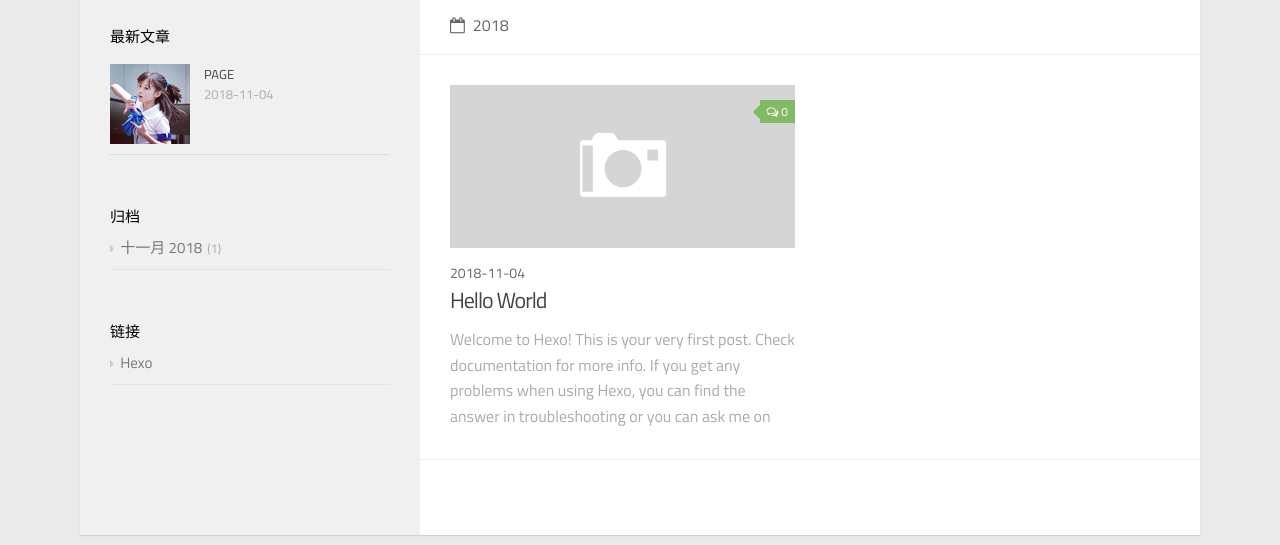
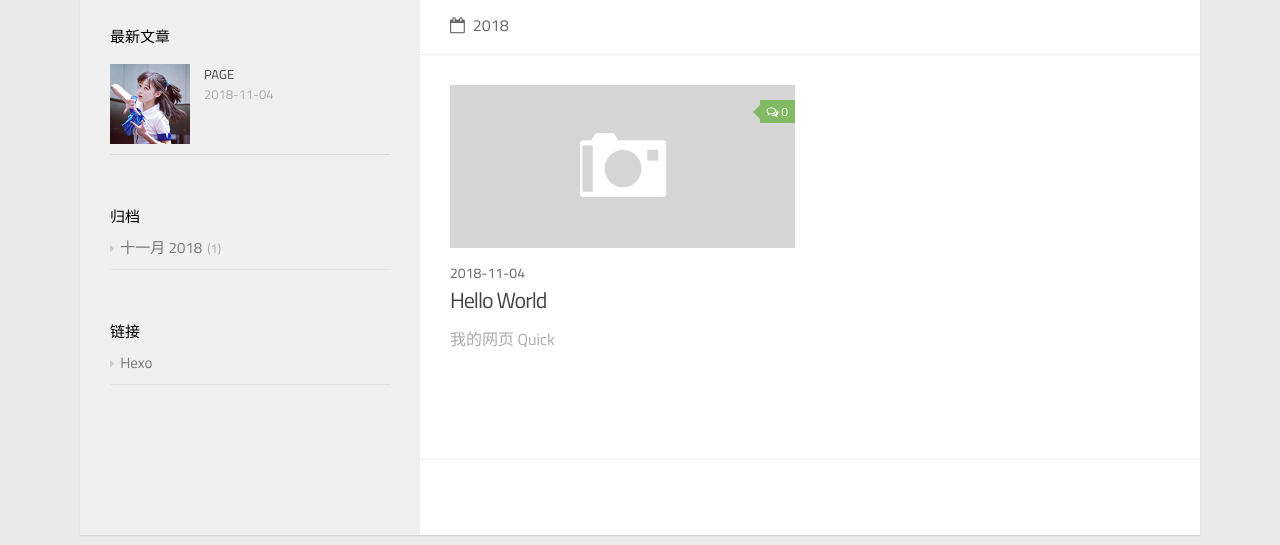
Before and after one commit to CTGUzhangguangyi/CTGUzhangguangyi.github.io, a plain HTML site: page index.html in a window 1280 px wide. Shown: the part 255-800 px from the top of the page. Drawn offline with Linux system fonts and the light colour scheme; no server answers.

Commit message:
Update index.html

```diff
--- a/index.html
+++ b/index.html
@@ -188,7 +188,7 @@
 
 
         <p class="article-excerpt">
-            Welcome to Hexo! This is your very first post. Check documentation for more info. If you get any problems when using Hexo, you can find the answer in troubleshooting or you can ask me on GitHub.
+           我的网页
 Quick
         </p>
     </div>
```
